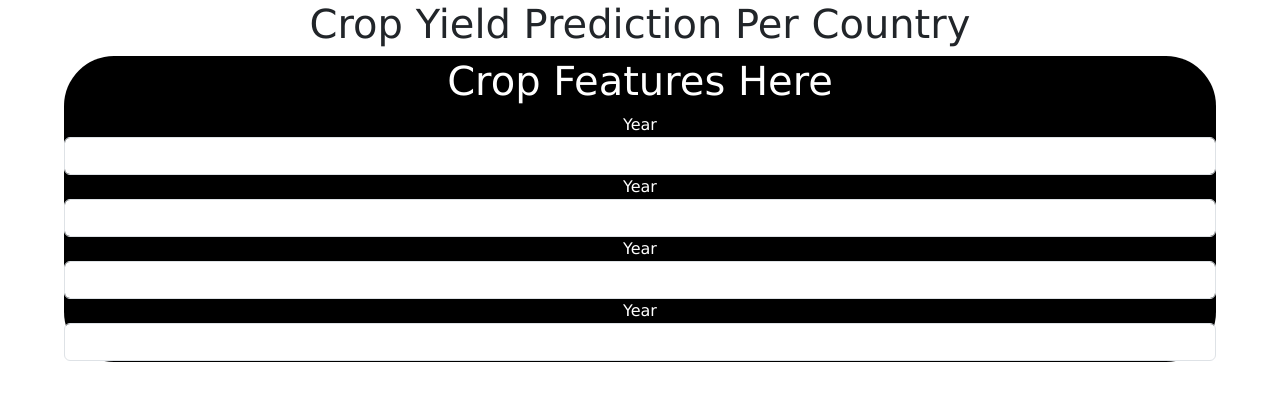
After one commit to itxsalmannkhann/Crop-Yield-Prediction-Per-Country, a Python web app: template Templates/index1.html in a window 1280 px wide. The commit adds this page. Shown: the top 401 px of the page. Run offline with Jinja, Linux system fonts and the light colour scheme; the template is opened without the code that fills it, so the values that code supplies are empty.

Commit message:
Add to repo

```diff
--- /dev/null
+++ b/Templates/index1.html
@@ -0,0 +1,39 @@
+<!doctype html>
+<html lang="en">
+  <head>
+    <meta charset="utf-8">
+    <meta name="viewport" content="width=device-width, initial-scale=1">
+    <title>Bootstrap demo</title>
+    <link href="https://cdn.jsdelivr.net/npm/bootstrap@5.3.8/dist/css/bootstrap.min.css" rel="stylesheet" integrity="sha384-sRIl4kxILFvY47J16cr9ZwB07vP4J8+LH7qKQnuqkuIAvNWLzeN8tE5YBujZqJLB" crossorigin="anonymous">
+  </head>
+  <body style="margin-left: 5%; margin-right: 5%;">
+    <h1 class="h1" style="align-content: center; text-align: center; align-items: center; font-family: Verdana, Geneva, Tahoma, sans-serif;">Crop Yield Prediction Per Country</h1>
+
+    <div class="secondary text" style="padding-top: 1px; padding-bottom: 1px; text-align: center;  background:black; color:white; font-family: Verdana, Geneva, Tahoma, sans-serif; border-radius: 50px;">
+      <h1 class="text" style="">Crop Features Here</h1>
+      <form action="/predict" method="post">
+        <div class="form-group" style="font-family: Verdana, Geneva, Tahoma, sans-serif;">
+          <label for="Year">Year</label>
+          <input type="number" class="form-control" name="Year" step="any">
+        </div>
+
+        <div class="form-group" style="font-family: Verdana, Geneva, Tahoma, sans-serif;">
+          <label for="Year">Year</label>
+          <input type="number" class="form-control" name="Year" step="any">
+        </div>
+
+        <div class="form-group" style="font-family: Verdana, Geneva, Tahoma, sans-serif;">
+          <label for="Year">Year</label>
+          <input type="number" class="form-control" name="Year" step="any">
+        </div>
+
+        <div class="form-group" style="font-family: Verdana, Geneva, Tahoma, sans-serif;">
+          <label for="Year">Year</label>
+          <input type="number" class="form-control" name="Year" step="any">
+        </div>
+      </form>
+    </div>
+
+    <script src="https://cdn.jsdelivr.net/npm/bootstrap@5.3.8/dist/js/bootstrap.bundle.min.js" integrity="sha384-FKyoEForCGlyvwx9Hj09JcYn3nv7wiPVlz7YYwJrWVcXK/BmnVDxM+D2scQbITxI" crossorigin="anonymous"></script>
+  </body>
+</html>
```
Also changed, not shown: Templates/index.html (+5 -6 lines), Models/app.py (renamed from app.py), 8 other files.
